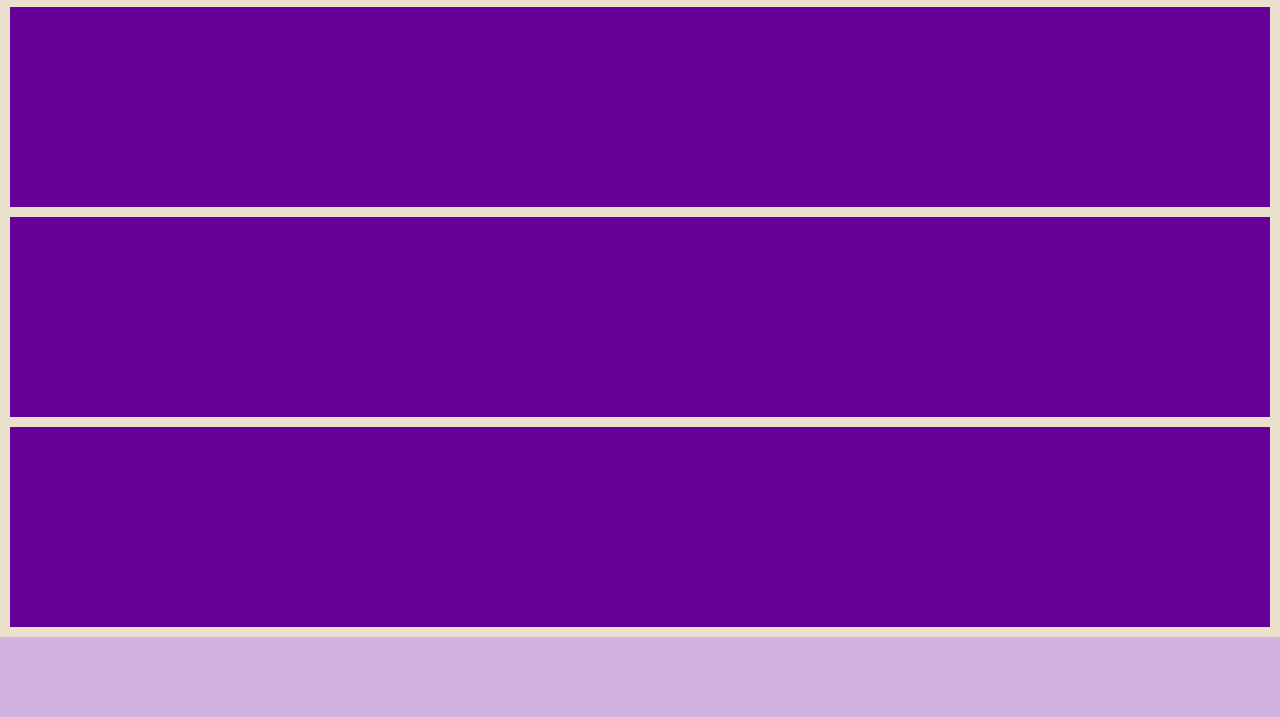
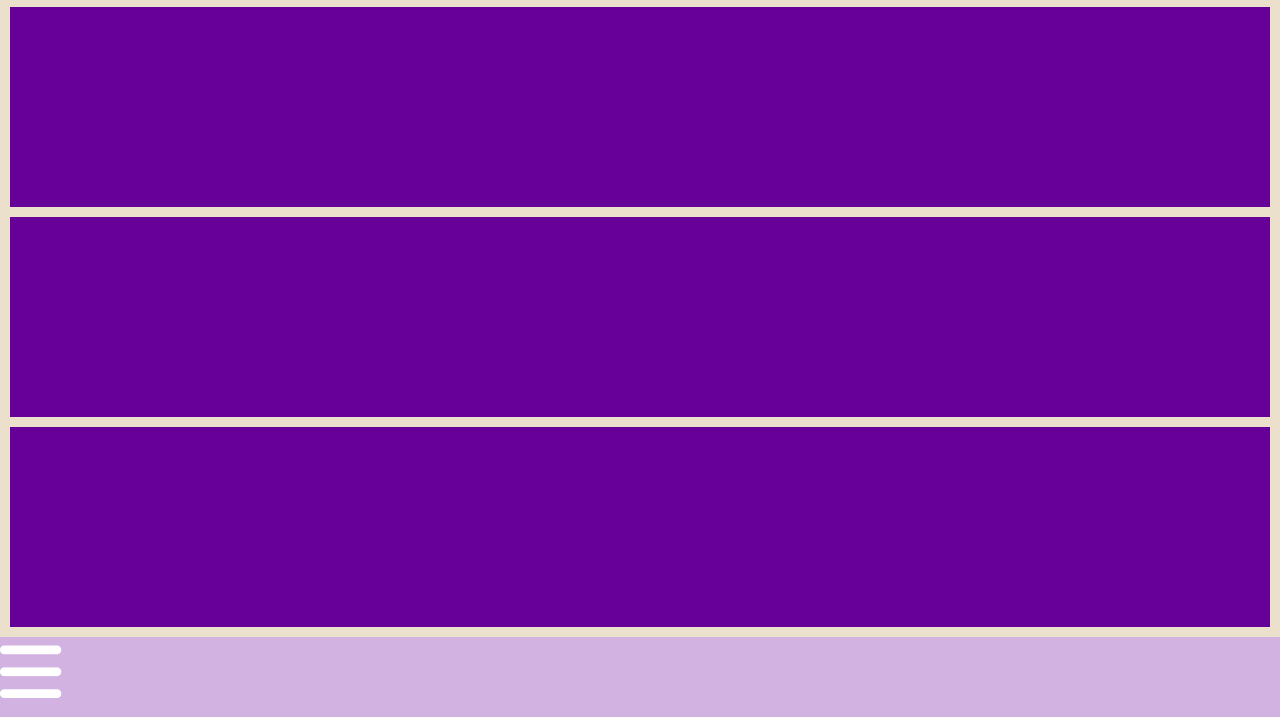
Before and after one commit to JelleGT/Development, a plain HTML site: page AppShell_phone.html in a window 1280 px wide. Shown: the part 83-800 px from the top of the page. Drawn offline with Linux system fonts and the light colour scheme.

Commit message:
Appshell versie 3

```diff
--- a/AppShell_phone.html
+++ b/AppShell_phone.html
@@ -6,6 +6,7 @@
     <title>Page layout</title>
     <link href="Appshell.css" rel="stylesheet"/>
     <link href="https://fonts.googleapis.com/css2?family=Poppins&display=swap" rel="stylesheet">
+    <script src="https://use.fontawesome.com/3b1e76ff47.js"></script>
   </head>
   <body>
     <header>
@@ -18,6 +19,7 @@
     <article class="item">
     </article>
     <footer id="navigation">
+      <i class="fas fa-bars"></i>
     </footer>
   </body>
 </html>
--- a/Appshell.css
+++ b/Appshell.css
@@ -36,3 +36,6 @@
   height: 80px;
   width: 100%;
 }
+footer i {
+  font-size: 70px;
+}
```
